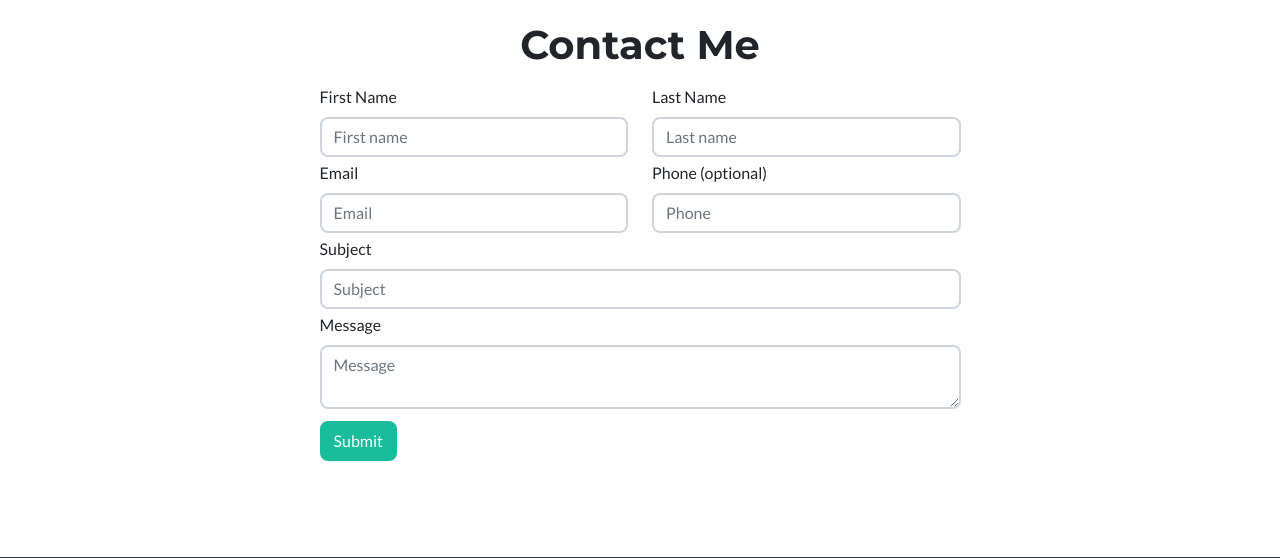
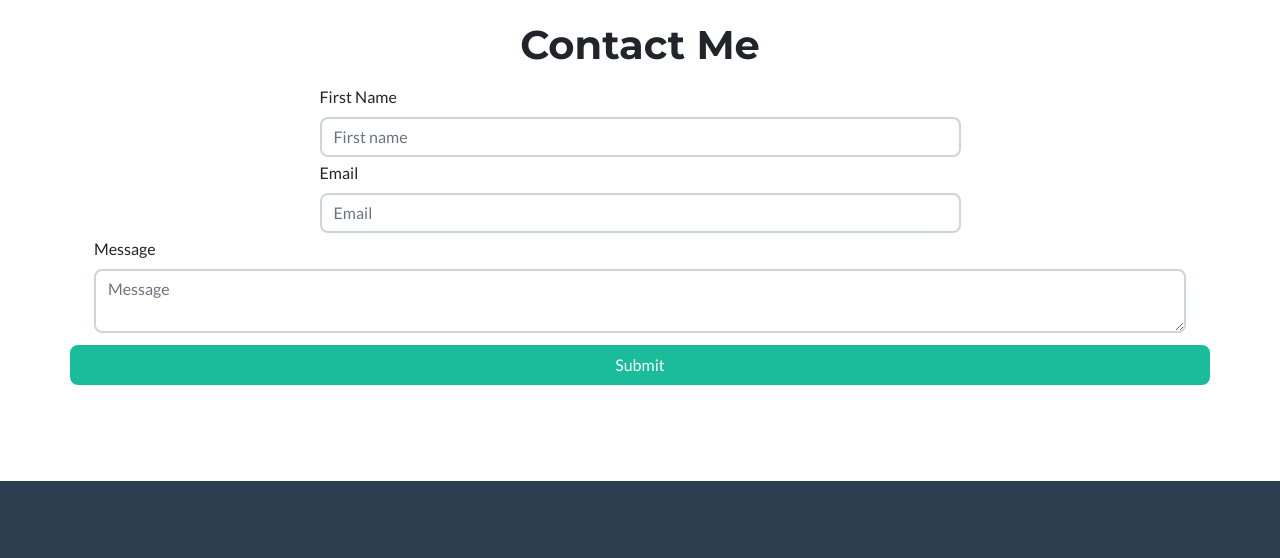
Before and after one commit to Matthew-Muir/Portfolio-Website, a plain HTML site: page index.html in a window 1280 px wide. Shown: the part 2486-3044 px from the top of the page. Drawn offline with nearby package versions, Linux system fonts and the light colour scheme.

Commit message:
simple form

```diff
--- a/index.html
+++ b/index.html
@@ -162,18 +162,14 @@
                     <div class="col-lg-8 col-xl-7">
 
                         <h1 class="text-center mb-3">Contact Me</h1>
-                        <form action="#" name="contact" method="POST" data-netlify="true">
+                        <form name="contact" method="POST" data-netlify="true" class="contact-form">
                             <div class="row mb-1">
                                 <div class="col">
                                     <label class="form-label">First Name</label>
                                     <input type="text" name="firstName" class="form-control" placeholder="First name"
                                         aria-label="First name" required>
                                 </div>
-                                <div class="col">
-                                    <label class="form-label">Last Name</label>
-                                    <input type="text" name="lastName" class="form-control" placeholder="Last name"
-                                        aria-label="Last name" required>
-                                </div>
+
                             </div>
                             <div class="row mb-1">
                                 <div class="col">
@@ -181,18 +177,9 @@
                                     <input type="email" name="email" class="form-control" placeholder="Email"
                                         aria-label="Email" required>
                                 </div>
-                                <div class="col">
-                                    <label class="form-label">Phone (optional)</label>
-                                    <input type="text" name="phone" class="form-control" placeholder="Phone"
-                                        aria-label="Phone">
-                                </div>
+
                             </div>
-                            <div class="row mb-1">
-                                <div class="col">
-                                    <label class="form-label">Subject</label>
-                                    <input type="text" name="subject" class="form-control" placeholder="Subject"
-                                        aria-label="Subject" required>
-                                </div>
+
                             </div>
                             <div class="row mb-1">
                                 <div class="col">
```
